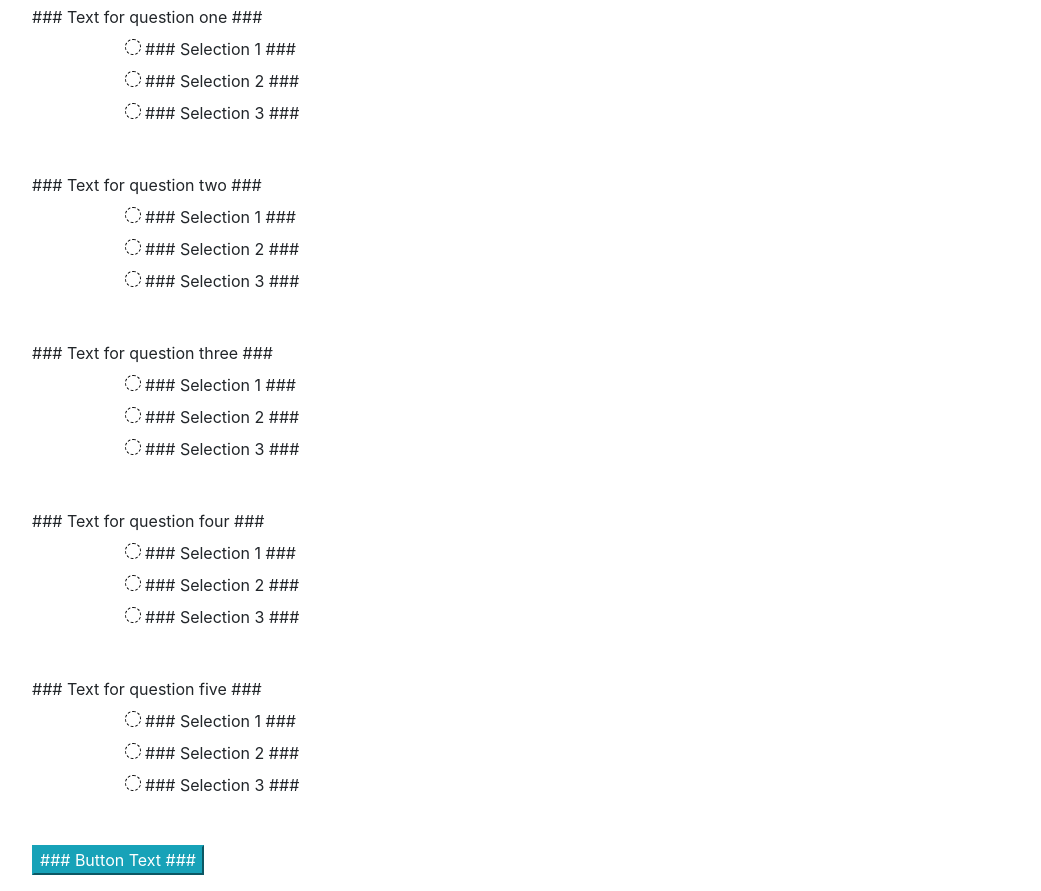
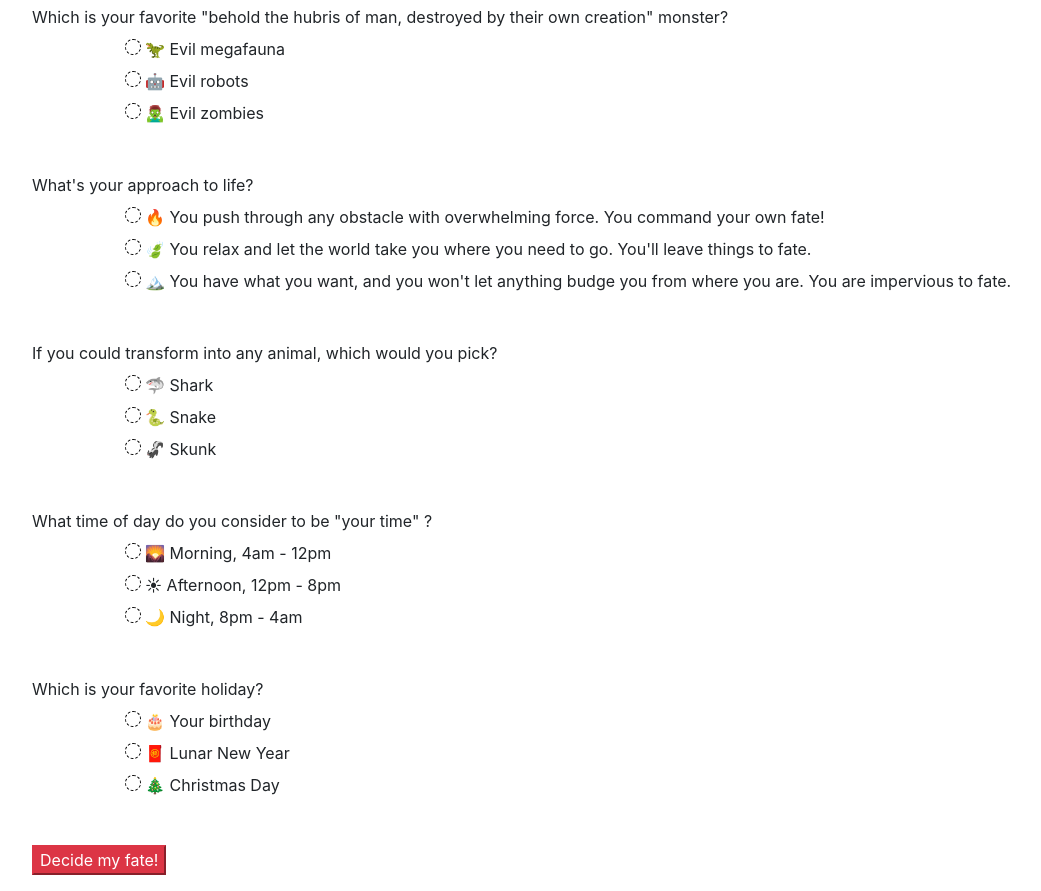
Before and after one commit to grantskis/lang-selector, a plain HTML site: page index.html in a window 1280 px wide. Shown: the part 51-942 px from the top of the page, without its empty margins (53-1094 px from the left). Drawn offline with Linux system fonts and the light colour scheme.

Commit message:
add text for questions, delineate answers.

```diff
--- a/css/styles.css
+++ b/css/styles.css
@@ -17,4 +17,5 @@ input {
 
 input:checked {
   background: darkred;
+  border: .1em solid darkslategray;
 }
--- a/index.html
+++ b/index.html
@@ -16,131 +16,131 @@
       ### Header Text ###
     </h1>
     <form id="questionaire">
-      <div class="question 1">
+      <div class="question 1"> <!-- MONSTER QUESTION -->
         <p>
-          ### Text for question one ###
+          Which is your favorite "behold the hubris of man, destroyed by their own creation" monster?
         </p>
         <div class="offset-sm-1 q-answers">
           <div class="radio">
           <label for="q1-a1">
             <input id="q1-a1" type="radio" name="q1" value="1">
-            ### Selection 1 ###
+            🦖 Evil megafauna
           </label>
           </div>
           <div class="radio">
             <label for="q1-a2">
               <input id="q1-a2" type="radio" name="q1" value="2">
-              ### Selection 2 ###
+              🤖 Evil robots
             </label>
           </div>
           <div class="radio">
             <label for="q1-a3">
               <input id="q1-a3" type="radio" name="q1" value="3">
-              ### Selection 3 ###
+              🧟‍♂️ Evil zombies
             </label>
           </div>
         </div>
       </div>
 
-      <div class="question 2">
+      <div class="question 2"> <!-- ZODIAC QUESTION -->
         <p>
-          ### Text for question two ###
+          What's your approach to life?
         </p>
         <div class="offset-sm-1 q-answers">
           <div class="radio">
           <label for="q2-a1">
             <input id="q2-a1" type="radio" name="q2" value="1">
-            ### Selection 1 ###
+            🔥 You push through any obstacle with overwhelming force. You command your own fate!
           </label>
           </div>
           <div class="radio">
             <label for="q2-a2">
               <input id="q2-a2" type="radio" name="q2" value="2">
-              ### Selection 2 ###
+            🍃 You relax and let the world take you where you need to go. You'll leave things to fate.
             </label>
           </div>
           <div class="radio">
             <label for="q2-a3">
               <input id="q2-a3" type="radio" name="q2" value="3">
-              ### Selection 3 ###
+              🏔 You have what you want, and you won't let anything budge you from where you are. You are impervious to fate.
             </label>
           </div>
         </div>
       </div>
 
-      <div class="question 3">
+      <div class="question 3"> <!-- PET QUESTION -->
         <p>
-          ### Text for question three ###
+          If you could transform into any animal, which would you pick?
         </p>
         <div class="offset-sm-1 q-answers">
           <div class="radio">
             <label for="q3-a1">
               <input id="q3-a1" type="radio" name="q3" value="1">
-            ### Selection 1 ###
+              🦈 Shark
             </label>
           </div>
           <div class="radio">
             <label for="q3-a2">
               <input id="q3-a2" type="radio" name="q3" value="2">
-              ### Selection 2 ###
+              🐍 Snake
             </label>
           </div>
           <div class="radio">
             <label for="q3-a3">
               <input id="q3-a3" type="radio" name="q3" value="3">
-              ### Selection 3 ###
+              🦨 Skunk
             </label>
           </div>
         </div>
       </div>
 
-      <div class="question 4">
+      <div class="question 4">  <!-- TIME OF DAY QUESTION -->
         <p>
-          ### Text for question four ###
+          What time of day do you consider to be "your time" ?
         </p>
         <div class="offset-sm-1 q-answers">
           <div class="radio">
             <label for="q4-a1">
               <input id="q4-a1" type="radio" name="q4" value="1">
-            ### Selection 1 ###
+              🌄 Morning, 4am - 12pm
             </label>
           </div>
           <div class="radio">
             <label for="q4-a2">
               <input id="q4-a2" type="radio" name="q4" value="2">
-              ### Selection 2 ###
+              ☀ Afternoon, 12pm - 8pm
             </label>
           </div>
           <div class="radio">
             <label for="q4-a3">
               <input id="q4-a3" type="radio" name="q4" value="3">
-              ### Selection 3 ###
+              🌙 Night, 8pm - 4am
             </label>
           </div>
         </div>
       </div>
 
-      <div class="question 5">
+      <div class="question 5"> <!-- HOLIDAY QUESTION -->
         <p>
-          ### Text for question five ###
+          Which is your favorite holiday?
         </p>
         <div class="offset-sm-1 q-answers">
           <div class="radio">
             <label for="q5-a1">
               <input id="q5-a1" type="radio" name="q5" value="1">
-            ### Selection 1 ###
+              🎂 Your birthday
             </label>
           </div>
           <div class="radio">
             <label for="q5-a2">
               <input id="q5-a2" type="radio" name="q5" value="2">
-              ### Selection 2 ###
+              🧧 Lunar New Year
             </label>
           </div>
           <div class="radio">
             <label for="q5-a3">
               <input id="q5-a3" type="radio" name="q5" value="3">
-              ### Selection 3 ###
+              🎄 Christmas Day
             </label>
           </div>
         </div>
@@ -148,15 +148,16 @@
 
 
 
-      <button type="submit" class="btn-info">
-        ### Button Text ###
+      <button type="submit" class="btn-danger">
+        Decide my fate!
       </button>
     </form>
     <div class="output">
       <p>
-        <span id="low-end">low end</span>
-        <span id="middle-end">middle</span>
-        <span id="high-end">high end</span>
+        <span id="ruby">RUBY</span>
+        <span id="python">PYTHON</span>
+        <span id="rust">RUST</span>
+        <span id="javascript">javascript</span>
       </p>
     </div>
   </div>
```
Lines whose indentation alone changed are shown as unchanged.
